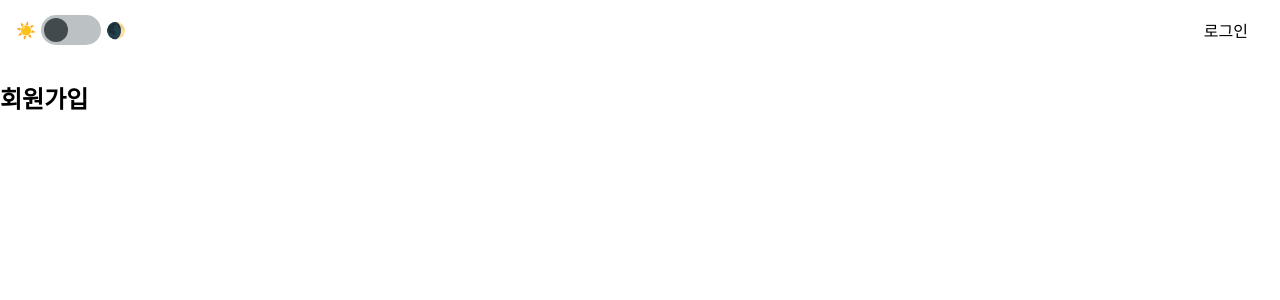
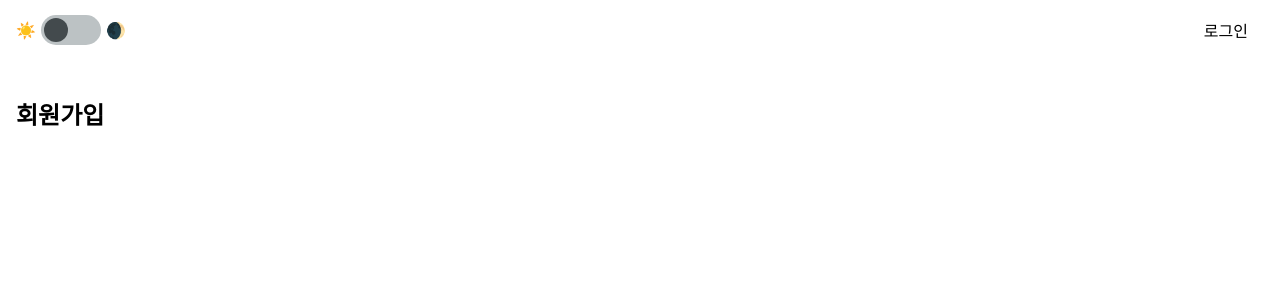
Before and after one commit to kimdoyeong/sunrinside-frontend, a React (Create React App) app: page /signup in a window 1280 px wide. Shown: the top 300 px of the page. Built offline with nearby package versions, Linux system fonts and the light colour scheme.

Commit message:
Update Layout padding and space

```diff
--- a/src/components/Layout/index.tsx
+++ b/src/components/Layout/index.tsx
@@ -7,6 +7,7 @@ import styled, {
 
 import Header from "./Header";
 import useTheme from "../../hooks/useTheme";
+import viewport from "../../lib/viewport";
 
 interface LayoutProps {
   children?: React.ReactNode;
@@ -50,6 +51,16 @@ const GlobalStyle = createGlobalStyle`
         }
       `}
 `;
-const Wrap = styled.div``;
+const Wrap = styled.div`
+  & > article {
+    margin: 0 auto;
+    box-sizing: border-box;
+    padding: 1em;
+
+    @media screen and (min-width: ${viewport.desktop}) {
+      padding: 1em 8vw;
+    }
+  }
+`;
 
 export default Layout;
```
